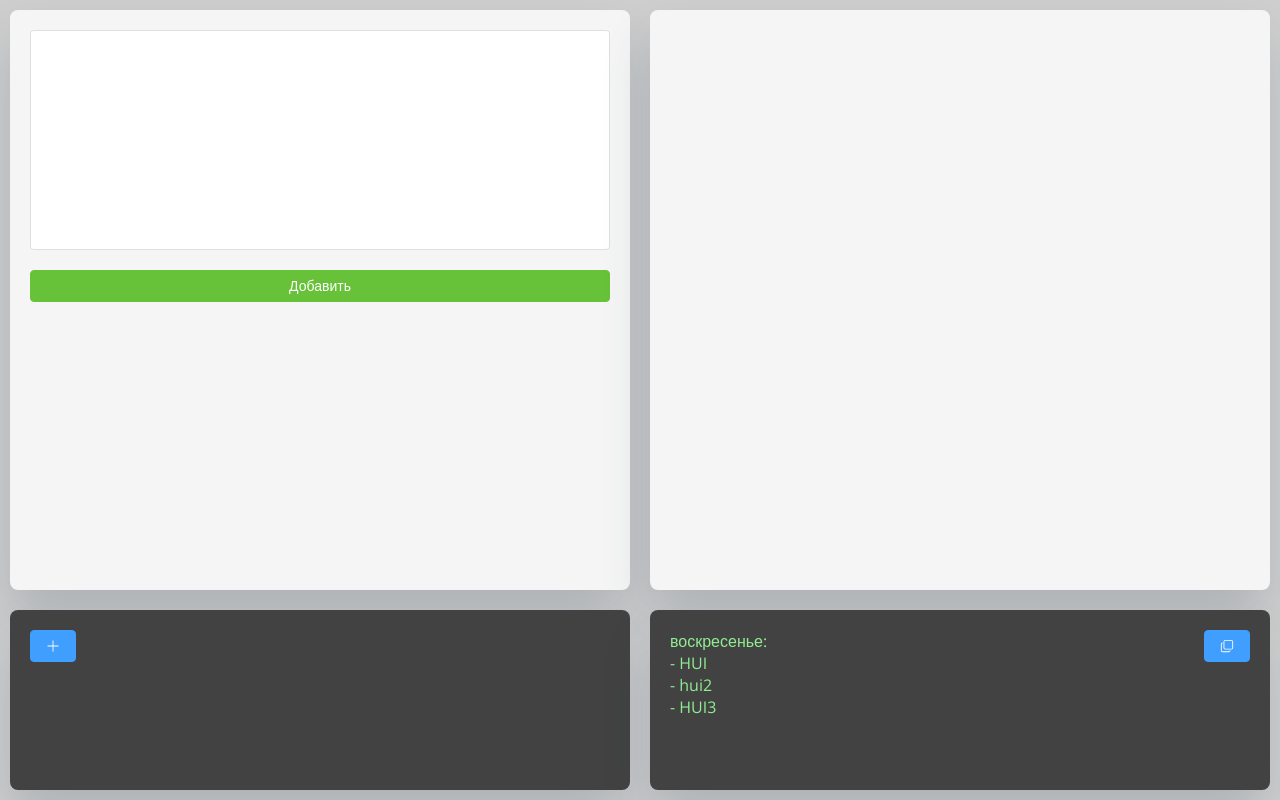
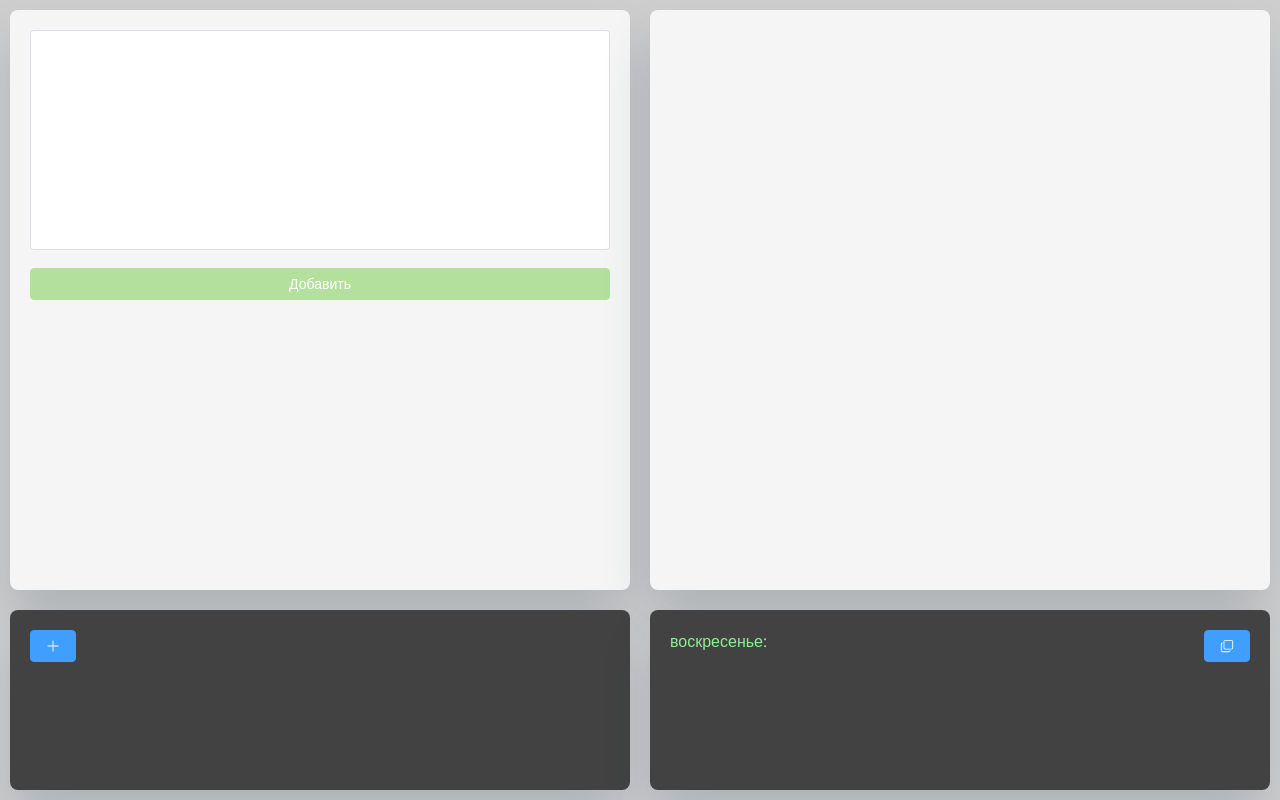
Before and after one commit to wovka27/task-vue, a Vue app: page / in a window 1280 px wide. Built offline with nearby package versions, Linux system fonts and the light colour scheme.

Commit message:
почти все закончил

```diff
--- a/components.d.ts
+++ b/components.d.ts
@@ -11,6 +11,7 @@ declare module '@vue/runtime-core' {
   export interface GlobalComponents {
     ElButton: typeof import('element-plus/es')['ElButton']
     ElForm: typeof import('element-plus/es')['ElForm']
+    ElFormItem: typeof import('element-plus/es')['ElFormItem']
     ElInput: typeof import('element-plus/es')['ElInput']
     ElOption: typeof import('element-plus/es')['ElOption']
     ElSelect: typeof import('element-plus/es')['ElSelect']
--- a/src/components/TaskForm.vue
+++ b/src/components/TaskForm.vue
@@ -1,21 +1,53 @@
 <script lang="ts" setup>
-import { ref } from 'vue'
+import { reactive, ref, watch } from 'vue'
 import { useTagsStore, useTasksStore } from '@/stores'
+import type { FormInstance, FormRules } from 'element-plus'
 
-const {addTask} = useTasksStore()
-const {selectTag} = useTagsStore()
+const { addTask } = useTasksStore()
+const { selectedTag, selectTag, clearSelectedTag } = useTagsStore()
 
-const inputValue = ref<string>()
-const submit = () => {
+const inputValue = ref<string>(selectedTag.value?.value || '')
+const formRef = ref<FormInstance>()
+const form = reactive({
+  input: inputValue
+})
+const rules = reactive<FormRules>({
+  input: [{ required: true, message: 'Хули не заполнил?' }]
+})
+const submit = async (formRef: FormInstance | undefined) => {
+  addTask({
+    tag: selectedTag.value?.value ?? '',
+    value: form.input.split(' ').slice(1, form.input.length).join(' ')
+  })
+  form.input = ''
+  clearSelectedTag()
+}
 
-}
+const regExp = /(?<=\{)(\S+)(?=\})/gm
+
+watch(inputValue, (value) => {
+  const matches = value.match(regExp)
+  matches && selectTag(matches[0])
+})
+
+watch(selectedTag, (value) => {
+  if (value) {
+    if (!inputValue.value.match(regExp)) {
+      inputValue.value = `${value.value} ${inputValue.value}`
+    } else {
+      inputValue.value = inputValue.value.replace(regExp, value?.label || '')
+    }
+  }
+})
 </script>
 
 <template>
-  <el-form class='TaskForm' @submit.prevent="submit">
-    <div class='TaskForm__inner-wrapper'>
-      <el-input class='TaskForm__input' v-model="inputValue" resize="none" :rows="10" type='textarea' />
-      <el-button type="success" native-type="submit">Добавить</el-button>
+  <el-form :rules="rules" :model="form" class="TaskForm" @submit.prevent="submit(formRef)">
+    <div class="TaskForm__inner-wrapper">
+      <el-form-item required prop="input">
+        <el-input class="TaskForm__input" v-model="form.input" resize="none" :rows="10" type="textarea" />
+      </el-form-item>
+      <el-button :disabled='!form.input.length' type="success" native-type="submit">Добавить</el-button>
     </div>
   </el-form>
 </template>
@@ -33,7 +65,6 @@ const submit = () => {
     display: flex;
     padding: 20px;
     flex-direction: column;
-    gap: 20px;
   }
 }
 </style>
--- a/src/components/TaskItem.vue
+++ b/src/components/TaskItem.vue
@@ -1,18 +1,28 @@
 <script lang="ts" setup>
-import { ref } from 'vue'
-import { useTagsStore } from '@/stores'
+import { computed } from 'vue'
+import { useTagsStore, useTasksStore } from '@/stores'
 import type { ITask } from '@/types'
-const props = defineProps<{task: ITask}>()
+import { setTasks } from '@/services/storage'
+
+const props = defineProps<{ task: ITask }>()
+const emit = defineEmits(['update:tagValue'])
 
 const { tags } = useTagsStore()
-const tagSelect = ref<string>()
+const {tasks} = useTasksStore()
+const model = computed<string>({
+  get: () => props.task.tag,
+  set: (value) => {
+    emit('update:tagValue', value)
+    setTasks(tasks.value)
+  }
+})
 </script>
 <template>
-  <div v-if='task' class="TaskItem">
-    <el-select v-if='task.tag' v-model="tagSelect" class="TaskItem__tag">
+  <div v-if="task" class="TaskItem">
+    <el-select v-if="task.tag" v-model="model" class="TaskItem__tag">
       <el-option v-for="tag of tags" :key="tag.value" :value="tag.value" :label="tag.label" />
     </el-select>
-    <el-text class="TaskItem__text">{{task.value}}</el-text>
+    <el-text class="TaskItem__text" :class="{ noTag: !task.tag }">{{ task.value }}</el-text>
   </div>
 </template>
 
--- a/src/components/TaskList.vue
+++ b/src/components/TaskList.vue
@@ -8,7 +8,7 @@ const {tasks} = useTasksStore()
 <template>
   <div class="TaskList">
     <div class="TaskList__main">
-      <TaskItem />
+      <TaskItem v-for='task of tasks' :key='task.id' :task='task' v-model:tag-value='task.tag'/>
     </div>
   </div>
 </template>
@@ -21,6 +21,7 @@ const {tasks} = useTasksStore()
   &__main {
     display: grid;
     row-gap: 30px;
+    align-content: start;
     grid-template-columns: 1fr;
     height: 100%;
     background-color: #f5f5f5;
--- a/src/components/TaskPreview.vue
+++ b/src/components/TaskPreview.vue
@@ -2,19 +2,14 @@
 
 import { getDate } from '@/utils/helpers'
 import { CopyDocument } from '@element-plus/icons-vue'
-import { getNotification } from '@/utils'
-import { onMounted, ref } from 'vue'
+import { ref } from 'vue'
+import { useTasksStore } from '@/stores'
+import { copy } from '@/utils'
+
+const {tasks} = useTasksStore()
 
 const weekday = getDate('weekday')
 const textRef = ref()
-const copy = async () => {
-  try {
-    await navigator.clipboard.writeText(textRef.value.innerText)
-    getNotification('Успешно скопировано')
-  } catch (e) {
-    getNotification('Не удалось скопировать')
-  }
-}
 </script>
 
 <template>
@@ -24,16 +19,16 @@ const copy = async () => {
       title="Скопировать все"
       type="primary"
       :icon="CopyDocument"
-      @click="copy"
+      @click="copy(textRef.innerText)"
     ></el-button>
-    <article ref='textRef'>
-      <p>{{weekday}}:</p>
-      <ul>
-        <li>- HUI</li>
-        <li>- hui2</li>
-        <li>- HUI3</li>
-      </ul>
-    </article>
+    <div class='TaskPreview__content'>
+      <article ref='textRef'>
+        <p>{{weekday}}:</p>
+        <ul v-if='tasks.length'>
+          <li v-for='task of tasks' :key='task.id'>- {{task.tag.split('').slice(1,task.tag.length - 1).join('')}}: {{task.value}}</li>
+        </ul>
+      </article>
+    </div>
   </div>
 </template>
 
@@ -44,10 +39,15 @@ const copy = async () => {
   height: 100%;
   border-radius: 8px;
   padding: 20px;
+
   @include shadow;
-  @include no-scroll-bar;
   background-color: $color-bg;
   color: lightgreen;
+  &__content {
+    max-height: 250px;
+    @include no-scroll-bar;
+    overflow-y: auto;
+  }
   &__btn {
     position: absolute;
     top: 20px;
--- a/src/stores/tags.ts
+++ b/src/stores/tags.ts
@@ -6,13 +6,17 @@ import type { ITagStore } from '@/types/stores'
 
 export const useTagsStore = defineStore('tags', (): ITagStore => {
   const data: Ref<ITag[]> = ref(getTags())
-
+  const selectedData: Ref<ITag | undefined> = ref()
   const tags: ITagStore['tags'] = computed(() => data)
-  const selectedTag: ITagStore['selectedTag'] = computed(() => data.value.find((item) => item.selected))
+  const selectedTag: ITagStore['selectedTag'] = computed(() => selectedData)
 
   const addTag: ITagStore['addTag'] = (tag: ITag) => {
     data.value.unshift(tag)
     setTags(data.value)
+  }
+
+  const getSelectedData = () => {
+    selectedData.value = data.value.find((item) => item.selected)
   }
 
   const deleteTag: ITagStore['deleteTag'] = (value) => {
@@ -21,21 +25,27 @@ export const useTagsStore = defineStore('tags', (): ITagStore => {
       1
     )
     setTags(data.value)
+    getSelectedData()
   }
 
   const $reset: ITagStore['$reset'] = () => {
     data.value = []
   }
 
+  const clearSelectedTag: ITagStore['clearSelectedTag'] = () => {
+    selectedData.value = undefined
+  }
+
   const selectTag: ITagStore['selectTag'] = (value) => {
     data.value.forEach((item) => {
       if (item.label === value) {
         item.selected = true
+        getSelectedData()
       } else {
         item.selected = false
       }
     })
   }
 
-  return { tags, addTag, $reset, deleteTag, selectTag, selectedTag }
+  return { tags, addTag, $reset, deleteTag, selectTag, selectedTag, getSelectedData, clearSelectedTag }
 })
--- a/src/stores/tasks.ts
+++ b/src/stores/tasks.ts
@@ -9,7 +9,7 @@ export const useTasksStore = defineStore('tasks', (): ITasksStore => {
   const tasks: ITasksStore['tasks'] = computed(() => data)
 
   const addTask: ITasksStore['addTask'] = (task) => {
-    data.value.unshift(task)
+    data.value.unshift({...task, id: Date.now()})
     setTasks(data.value)
   }
 
--- a/src/types/stores/tags.ts
+++ b/src/types/stores/tags.ts
@@ -7,5 +7,7 @@ export interface ITagStore {
   $reset: Void
   deleteTag: (value: string) => void
   selectTag: ITagStore['deleteTag']
-  selectedTag: ComputedRef<ITag | undefined>
+  selectedTag: ComputedRef<Ref<ITag | undefined>>
+  getSelectedData: ITagStore['$reset']
+  clearSelectedTag: ITagStore['$reset']
 }
--- a/src/types/task.ts
+++ b/src/types/task.ts
@@ -1,7 +1,7 @@
 import type { ITag } from '@/types/tag'
 
 export interface ITask {
-  id: number;
+  id?: number;
   tag: ITag['label'];
   value: string;
 }
--- /dev/null
+++ b/src/utils/copy.ts
@@ -0,0 +1,10 @@
+import { getNotification } from '@/utils/getNotification'
+
+export const copy = async (value: string) => {
+  try {
+    await navigator.clipboard.writeText(value)
+    getNotification('Успешно скопировано')
+  } catch (e) {
+    getNotification('Не удалось скопировать')
+  }
+}
--- a/src/utils/index.ts
+++ b/src/utils/index.ts
@@ -1 +1,2 @@
 export * from './getNotification';
+export * from './copy';
```
